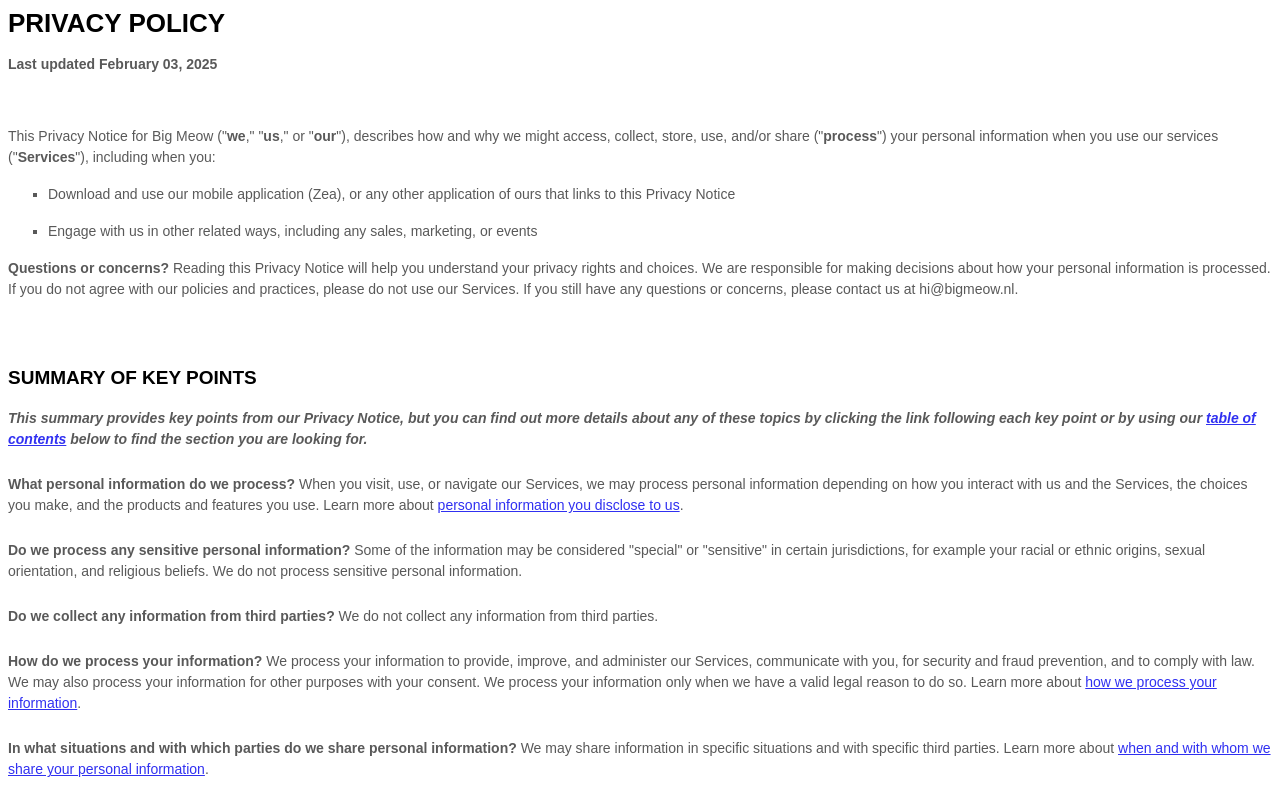
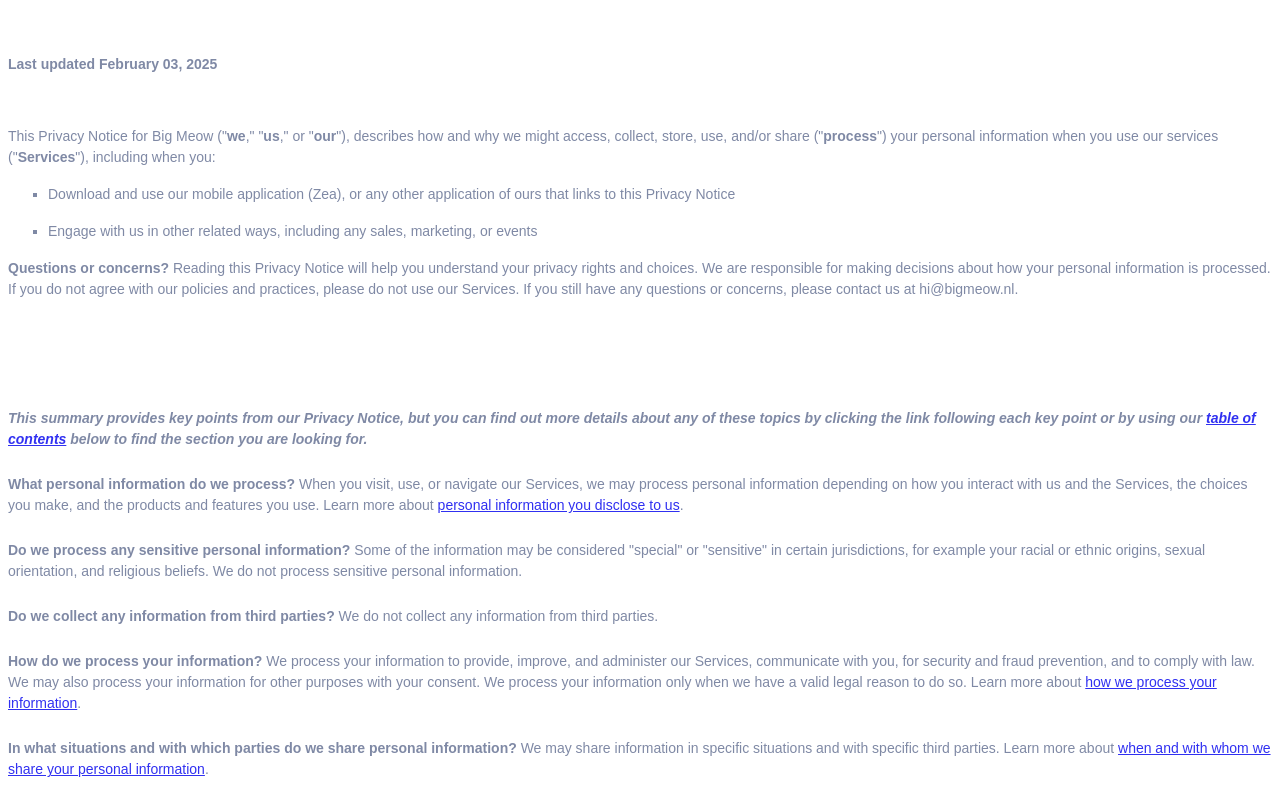
Before and after one commit to Kgennissen/privacylume, a plain HTML site: page index.html in a window 1280 px wide. Shown: the top 800 px of the page. Drawn offline with Linux system fonts and the light colour scheme.

Commit message:
Update index.html

```diff
--- a/index.html
+++ b/index.html
@@ -5,25 +5,25 @@
 [data-custom-class='title'], [data-custom-class='title'] * {
           font-family: Arial !important;
 font-size: 26px !important;
-color: #000000 !important;
+color: #ffffff !important;
         }
 [data-custom-class='subtitle'], [data-custom-class='subtitle'] * {
           font-family: Arial !important;
-color: #595959 !important;
+color: #7F89A5 !important;
 font-size: 14px !important;
         }
 [data-custom-class='heading_1'], [data-custom-class='heading_1'] * {
           font-family: Arial !important;
 font-size: 19px !important;
-color: #000000 !important;
+color: #ffffff !important;
         }
 [data-custom-class='heading_2'], [data-custom-class='heading_2'] * {
           font-family: Arial !important;
 font-size: 17px !important;
-color: #000000 !important;
+color: #ffffff !important;
         }
 [data-custom-class='body_text'], [data-custom-class='body_text'] * {
-          color: #595959 !important;
+          color: #7F89A5 !important;
 font-size: 14px !important;
 font-family: Arial !important;
         }
```
